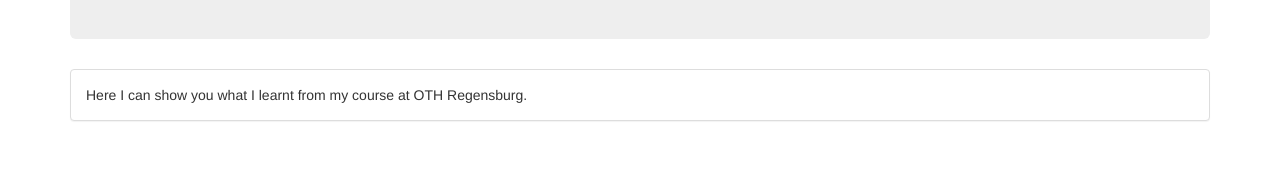
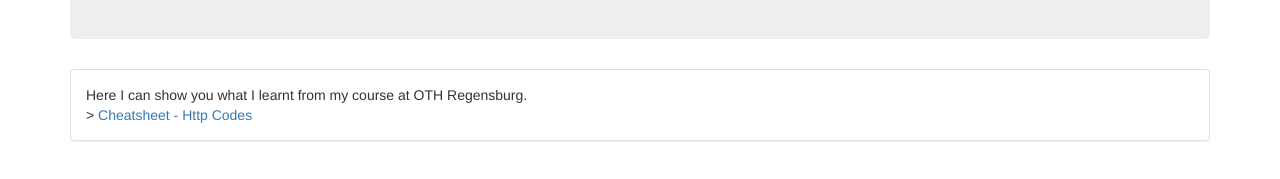
Before and after one commit to 2Kisho/2Kisho.github.io, a plain HTML site: page index.html in a window 1280 px wide. Shown: the part 201-380 px from the top of the page. Drawn offline with nearby package versions, Linux system fonts and the light colour scheme.

Commit message:
Added the Cheatsheet for the http codes

```diff
--- a/index.html
+++ b/index.html
@@ -27,7 +27,9 @@
             <p>to the GitHub Page of Bastian.</p>
         </div>
         <div class="panel panel-default">
-            <div class="panel-body">Here I can show you what I learnt from my course at OTH Regensburg.</div>
+            <div class="panel-body">Here I can show you what I learnt from my course at OTH Regensburg.<br />>
+                <a href="res/HTTPCodes_Cheatsheet.pdf">Cheatsheet - Http Codes</a><br />
+            </div>
         </div>
     </div>
 </body>
```
Also changed, not shown: 1 other file.
